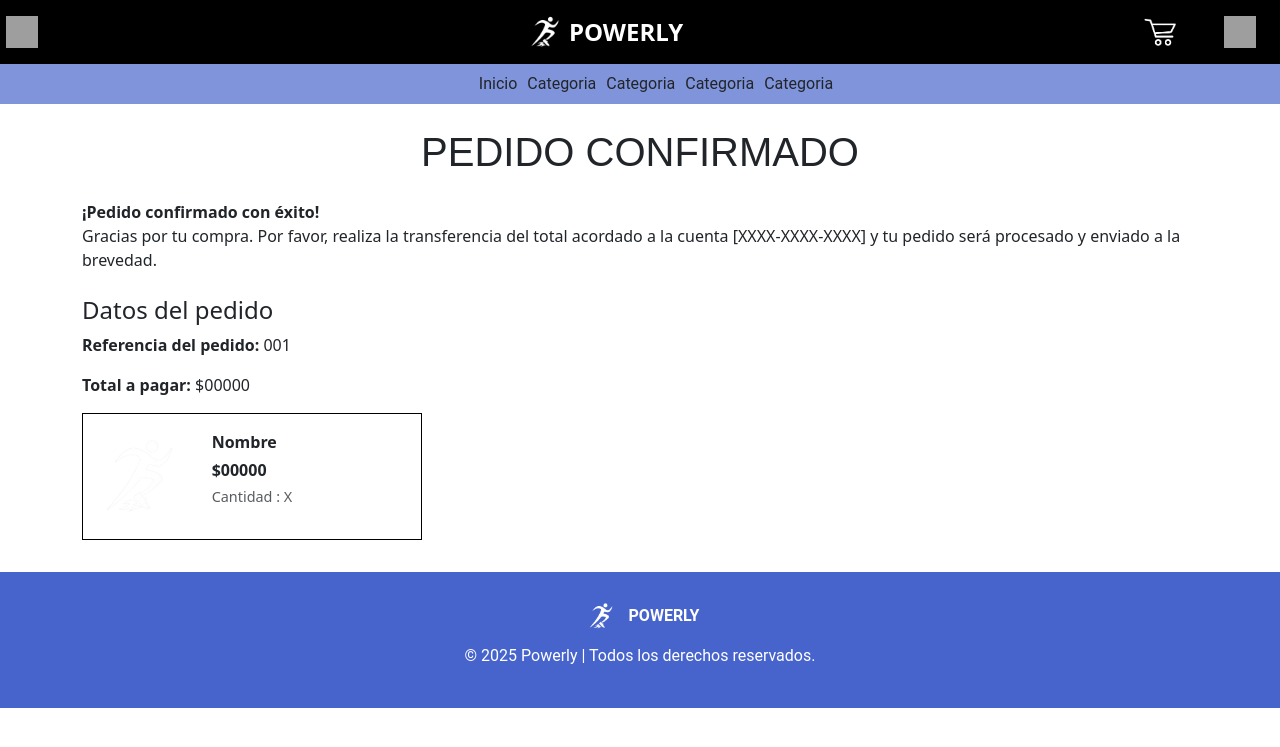
After one commit to Mariana2065/Tienda-virtual, a PHP site: page /view/confirmacion.pedido.php in a window 1280 px wide. The commit adds this page. Shown: the top 747 px of the page. Run offline with PHP 8.4, Linux system fonts and the light colour scheme; grey boxes are pictures that could not be loaded.

Commit message:
agrego la interfaz de confirmación de pedido

```diff
--- /dev/null
+++ b/view/confirmacion.pedido.php
@@ -0,0 +1,33 @@
+<?php include '../includes/header.php'; ?>
+
+<div class="container">
+
+    <!-- Encabezado -->
+    <h1 class="encabezado-confirmar text-center mb-4">PEDIDO CONFIRMADO</h1>
+    <p><strong>¡Pedido confirmado con éxito!</strong><br>
+        Gracias por tu compra. Por favor, realiza la transferencia del total acordado a la cuenta [XXXX-XXXX-XXXX] y tu pedido será procesado y enviado a la brevedad.</p>
+
+    <!-- Datos del pedido -->
+    <div class="mt-4">
+        <h4>Datos del pedido</h4>
+        <p><strong>Referencia del pedido:</strong> 001</p>
+        <p><strong>Total a pagar:</strong> $00000</p>
+        <div class="linea"></div>
+    </div>
+
+   <div class="producto-confirmacion">
+  <div class="row g-0 align-items-center">
+    <div class="col-4 imagen-producto">
+      <img src="../assets/icon-powerly.png" alt="" class="img-producto">
+    </div>
+    <div class="col-8 p-3">
+      <p class="nombre">Nombre</p>
+      <p class="precio">$00000</p>
+      <p class="cantidad text-muted">Cantidad : X</p>
+    </div>
+  </div>
+</div>
+
+</div>
+
+    <?php include '../includes/footer.php'; ?>
--- a/view/css/style.css
+++ b/view/css/style.css
@@ -481,3 +481,41 @@ margin-top: 2.5rem;
  background-color: var(--azul-claro);
   cursor: pointer;
 }
+.encabezado-confirmar{
+  font-family: 'Montserrat', sans-serif;
+  margin-top: 1.5rem;
+}
+/*Interfaz confirmación de pedido*/
+.producto-confirmacion {
+  border: 1px solid #000;
+  margin-bottom: 1.5rem;
+  width: 340px;
+
+}
+
+.imagen-producto {
+  height: 120px;
+}
+
+
+.img-producto {
+  width: 100%;
+  height: 100%;
+  object-fit: contain;
+  display: block;
+}
+
+.nombre {
+  font-weight: bold;
+  margin-bottom: 0.25rem;
+}
+
+.precio {
+  font-weight: bold;
+  margin-bottom: 0.25rem;
+}
+
+.cantidad {
+  font-size: 0.9rem;
+  color: #888;
+}
```
